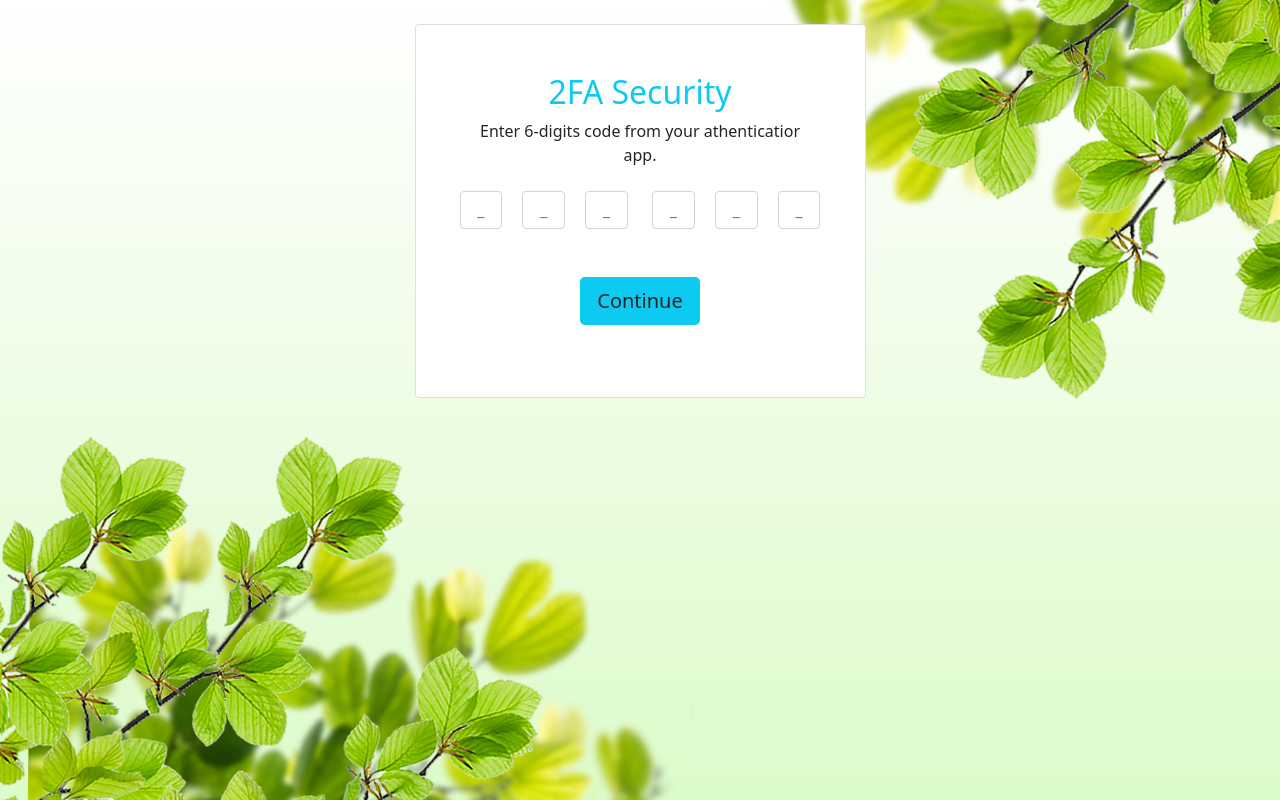
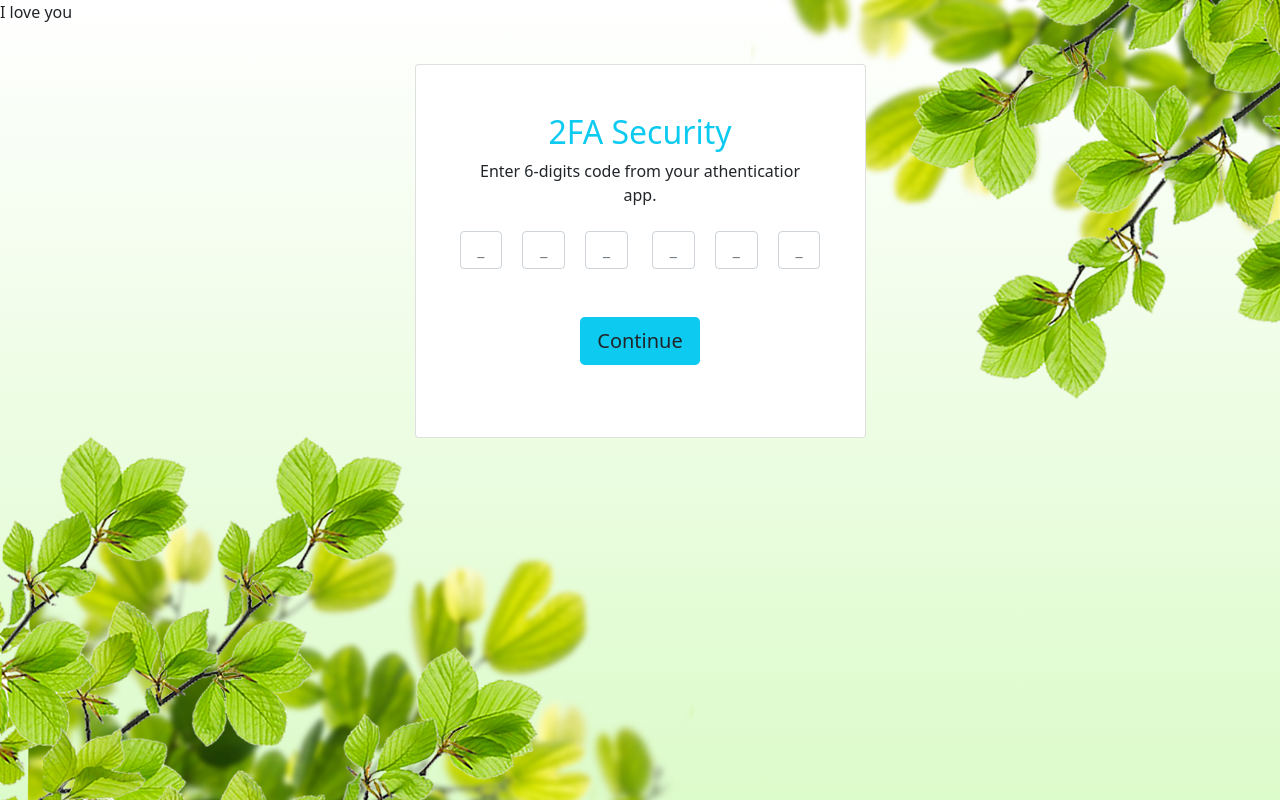
Before and after one commit to SAIT-Capstone2022/Greenhouse_Webpage, a plain HTML site: page 2FA.html in a window 1280 px wide. Drawn offline with nearby package versions, Linux system fonts and the light colour scheme.

Commit message:
added i love you to 2fa.

```diff
--- a/2FA.html
+++ b/2FA.html
@@ -17,6 +17,7 @@
 </head>
 
 <body>
+    <p> I love you</p>
   <div class="container-fluid">
     <div class="container">
         <br>
```
